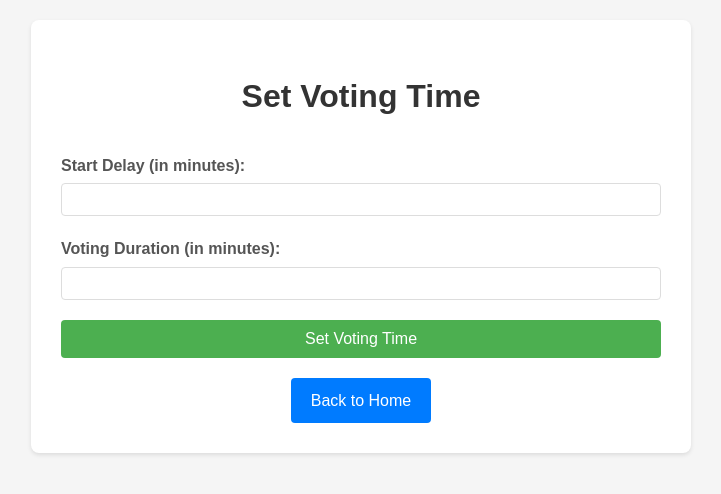
After one commit to sathwikshetty33/VotingDapp, a Django app: page /set-vote-time/ in a window 1280 px wide. The commit adds this page. Shown: the top 494 px of the page, without its empty margins (279-1000 px from the left). Run offline with Django 5.2, Linux system fonts and the light colour scheme; parts of the project's set-up code (start-up, migrations or seed data) failed here and were passed over.

Commit message:
`Added voting time setting functionality and updated contract and views to reflect changes`

```diff
--- a/main/home/urls.py
+++ b/main/home/urls.py
@@ -4,12 +4,14 @@ from . import views
 urlpatterns = [
     path('register-candidate/', views.register_candidate),
     path('register-voter/', views.register_voter),
-    path('vote/', views.cast_vote),
+    path('vote/', views.cast_vote,name='vote'),
     path('results/', views.get_result),
     path('get-can/', views.get_candidates),
     path('voting-status/',views.voting_status),
     path('',views.logins),
     path('voting/',views.voting,name='voting'),
     path('voter-reg/',views.voter,name='votereg'),
-    path('canreg/',views.canreg,name='canreg')
+    path('canreg/',views.canreg,name='canreg'),
+    path('set-vote-time/', views.set_vote_time,name='man'),
+
 ]
--- a/main/home/views.py
+++ b/main/home/views.py
@@ -1,3 +1,4 @@
+from datetime import datetime, timedelta
 import json
 import logging
 import time
@@ -15,10 +16,7 @@ logger = logging.getLogger(__name__)
 class VotingContractHandler:
     def __init__(self):
         try:
-            # Initialize Web3 connection
             self.w3 = Web3(Web3.HTTPProvider(settings.BLOCKCHAIN_URL))
-
-            # Validate Web3 connection
             if not self.w3.is_connected():
                 raise ConnectionError("Failed to connect to Ethereum network")
 
@@ -151,6 +149,31 @@ class VotingContractHandler:
                 'error': str(e),
                 'candidates': []  # Always include candidates key even if empty
             })
+    def voteTime(self, start_delay, duration, address):
+        start_delay_seconds = start_delay * 60
+        duration_seconds = duration * 60
+
+            # Call the contract method
+        tx_hash = contract_handler.contract.functions.voteTime(
+            start_delay_seconds,
+            duration_seconds
+        ).transact({'from': address})
+
+        # Wait for transaction receipt
+        tx_receipt = contract_handler.w3.eth.wait_for_transaction_receipt(tx_hash)
+
+        # Calculate and format times for display
+        start_time = datetime.now() + timedelta(minutes=start_delay)
+        end_time = start_time + timedelta(minutes=duration)
+
+        return ({
+            'success': True,
+            'message': 'Voting time set successfully',
+            'start_time': start_time.strftime('%Y-%m-%d %H:%M:%S'),
+            'end_time': end_time.strftime('%Y-%m-%d %H:%M:%S'),
+            'transaction_hash': tx_receipt.transactionHash.hex()
+        })
+
 contract_handler = VotingContractHandler()
 
 
@@ -209,7 +232,10 @@ def cast_vote(request):
                 'error': 'Please connect your wallet first'
             })
         result = contract_handler.cast_vote(candidate_id, user_address)
-
+        # Add this to your voting_status view to debug
+        start_time = contract_handler.contract.functions.startTime().call()
+        current_time = int(time.time())
+        print(f"Start time: {start_time}, Current time: {current_time}")
         if result['success']:
             return JsonResponse({
                 'success': True,
@@ -253,16 +279,18 @@ def get_candidates(request):
 @require_http_methods(["GET"])
 def voting_status(request):
     try:
-
         current_time = int(time.time())
         end_time = contract_handler.contract.functions.endTime().call()
         stop_voting = contract_handler.contract.functions.stopVoting().call()
         started = contract_handler.contract.functions.started().call()
+        startTime = contract_handler.contract.functions.startTime().call()
         if stop_voting:
             message = "Voting has been stopped by admin"
         elif not started:
             message = "Voting has not started yet"
-        elif current_time >= end_time:
+        elif started and current_time < startTime :
+             message = "Voting has not started yet"
+        elif started and current_time >= end_time:
             message = "Voting period has ended"
         else:
             message = "Voting is open"
@@ -294,3 +322,24 @@ def canreg(request):
     return render(request, 'can.html')
 def voter(request):
     return render(request, 'voter.html')
+@csrf_exempt
+def set_vote_time(request):
+    if request.method == 'POST':
+        try:
+            data = json.loads(request.body)
+            start_delay = int(data.get('start_delay', 0))  # in minutes
+            duration = int(data.get('duration', 0))        # in minutes
+
+            user_address = Web3.to_checksum_address(request.COOKIES.get('user_account', ''))
+            status = contract_handler.voteTime(start_delay, duration, user_address)
+            return JsonResponse({
+               'success': status
+           })
+
+        except Exception as e:
+            return JsonResponse({
+                'success': False,
+                'error': str(e)
+            })
+
+    return render(request, 'admin.html')
--- /dev/null
+++ b/main/templates/admin.html
@@ -0,0 +1,165 @@
+<!DOCTYPE html>
+<html lang="en">
+<head>
+    <meta charset="UTF-8">
+    <meta name="viewport" content="width=device-width, initial-scale=1.0">
+    <title>Set Voting Time</title>
+    <style>
+        body {
+            font-family: Arial, sans-serif;
+            background-color: #f5f5f5;
+            margin: 0;
+            padding: 20px;
+            line-height: 1.6;
+        }
+
+        .container {
+            max-width: 600px;
+            margin: 0 auto;
+            background-color: white;
+            padding: 30px;
+            border-radius: 8px;
+            box-shadow: 0 2px 4px rgba(0,0,0,0.1);
+        }
+
+        h1 {
+            text-align: center;
+            color: #333;
+            margin-bottom: 30px;
+        }
+
+        .form-group {
+            margin-bottom: 20px;
+        }
+
+        label {
+            display: block;
+            margin-bottom: 5px;
+            color: #555;
+            font-weight: bold;
+        }
+
+        input[type="number"] {
+            width: 100%;
+            padding: 8px;
+            border: 1px solid #ddd;
+            border-radius: 4px;
+            box-sizing: border-box;
+        }
+
+        button {
+            background-color: #4CAF50;
+            color: white;
+            padding: 10px 20px;
+            border: none;
+            border-radius: 4px;
+            cursor: pointer;
+            width: 100%;
+            font-size: 16px;
+        }
+
+        button:hover {
+            background-color: #45a049;
+        }
+
+        .result {
+            margin-top: 20px;
+            padding: 15px;
+            border-radius: 4px;
+            display: none;
+        }
+
+        .success {
+            background-color: #dff0d8;
+            border: 1px solid #d6e9c6;
+            color: #3c763d;
+        }
+
+        .error {
+            background-color: #f2dede;
+            border: 1px solid #ebccd1;
+            color: #a94442;
+        }
+
+        .navigation {
+            text-align: center;
+            margin-top: 20px;
+        }
+
+        .navigation a {
+            display: inline-block;
+            padding: 10px 20px;
+            background-color: #007bff;
+            color: white;
+            text-decoration: none;
+            border-radius: 4px;
+            margin: 0 10px;
+        }
+
+        .navigation a:hover {
+            background-color: #0056b3;
+        }
+    </style>
+</head>
+<body>
+    <div class="container">
+        <h1>Set Voting Time</h1>
+        <form id="voteTimeForm">
+            <div class="form-group">
+                <label for="startDelay">Start Delay (in minutes):</label>
+                <input type="number" id="startDelay" required min="0">
+            </div>
+            <div class="form-group">
+                <label for="duration">Voting Duration (in minutes):</label>
+                <input type="number" id="duration" required min="1">
+            </div>
+            <button type="submit">Set Voting Time</button>
+        </form>
+        <div id="result" class="result"></div>
+        <div class="navigation">
+            <a href="{% url 'voting' %}">Back to Home</a>
+        </div>
+    </div>
+
+    <script>
+        document.getElementById('voteTimeForm').addEventListener('submit', async (e) => {
+            e.preventDefault();
+
+            const resultDiv = document.getElementById('result');
+            try {
+                const response = await fetch('/set-vote-time/', {
+                    method: 'POST',
+                    headers: {
+                        'Content-Type': 'application/json',
+                    },
+                    body: JSON.stringify({
+                        start_delay: parseInt(document.getElementById('startDelay').value),
+                        duration: parseInt(document.getElementById('duration').value)
+                    })
+                });
+
+                const data = await response.json();
+
+                if (data.success) {
+                    resultDiv.className = 'result success';
+                    resultDiv.innerHTML = `
+                        <p>${data.message}</p>
+                        <p>Start Time: ${data.start_time}</p>
+                        <p>End Time: ${data.end_time}</p>
+                        <p>Transaction Hash: ${data.transaction_hash}</p>
+                    `;
+                } else {
+                    resultDiv.className = 'result error';
+                    resultDiv.innerHTML = `Error: ${data.error}`;
+                }
+                resultDiv.style.display = 'block';
+
+            } catch (error) {
+                resultDiv.className = 'result error';
+                resultDiv.innerHTML = `Error: ${error.message}`;
+                resultDiv.style.display = 'block';
+            }
+        });
+    </script>
+</body>
+</html>
--- a/main/templates/voting.html
+++ b/main/templates/voting.html
@@ -80,6 +80,7 @@
         <div class="navigation">
             <a href="{% url 'votereg' %}">Voter Registration</a>
             <a href="{% url 'canreg' %}">Candidate Registration</a>
+            <a href="{% url 'man' %}">Admin functions</a>
         </div>
     </div>
 
```
Also changed, not shown: main/home/abi.json (+13 -0 lines), 1 other file.
